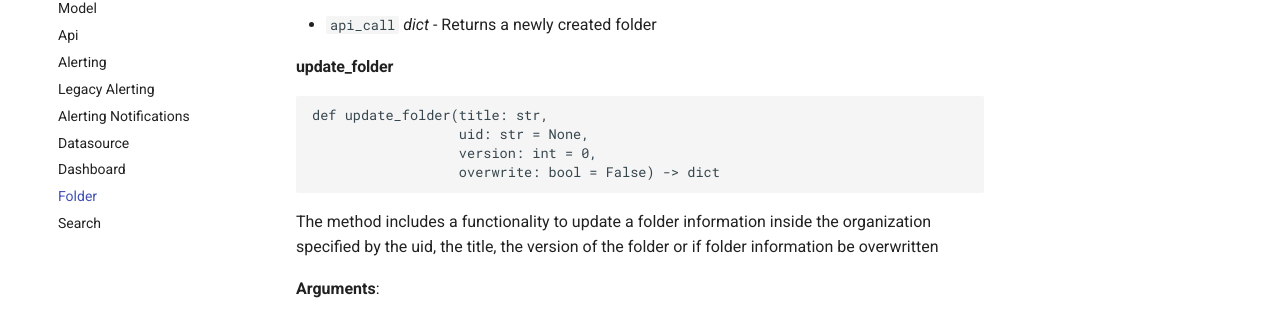
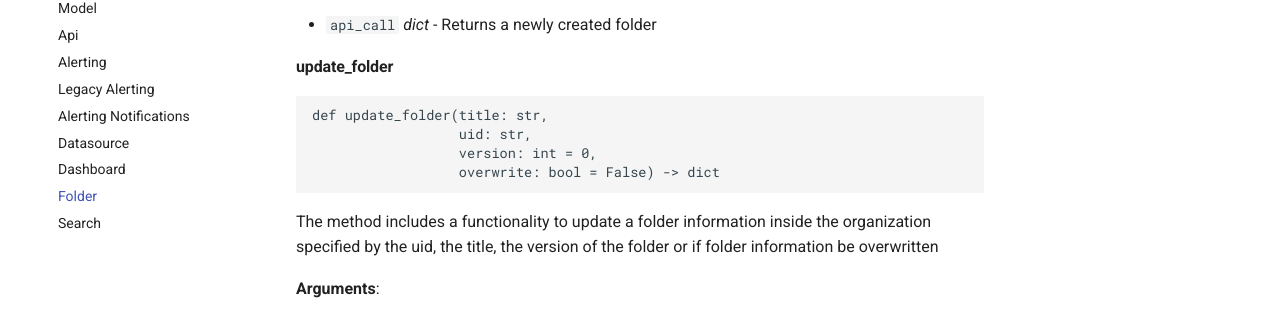
Before and after one commit to ZPascal/grafana_api_sdk, an MkDocs documentation site: the page built from docs/content/grafana_api/folder.md, in a window 1280 px wide and 900 px high, scrolled down 2496 px. Shown: the part 154-473 px from the top of the window. Built offline with MkDocs 1.6.1 and Material for MkDocs 9.7.7, drawn with Linux system fonts in a browser that asks for light colours; comment, search, counter and statistics services are not loaded.

````diff
--- a/docs/content/grafana_api/folder.md
+++ b/docs/content/grafana_api/folder.md
@@ -137,7 +137,7 @@ The method includes a functionality to create a new folder inside the organizati
 
 ```python
 def update_folder(title: str,
-                  uid: str = None,
+                  uid: str,
                   version: int = 0,
                   overwrite: bool = False) -> dict
 ```
````
Also changed, not shown: docs/content/index.md (+2 -1 lines), docs/coverage.svg.
